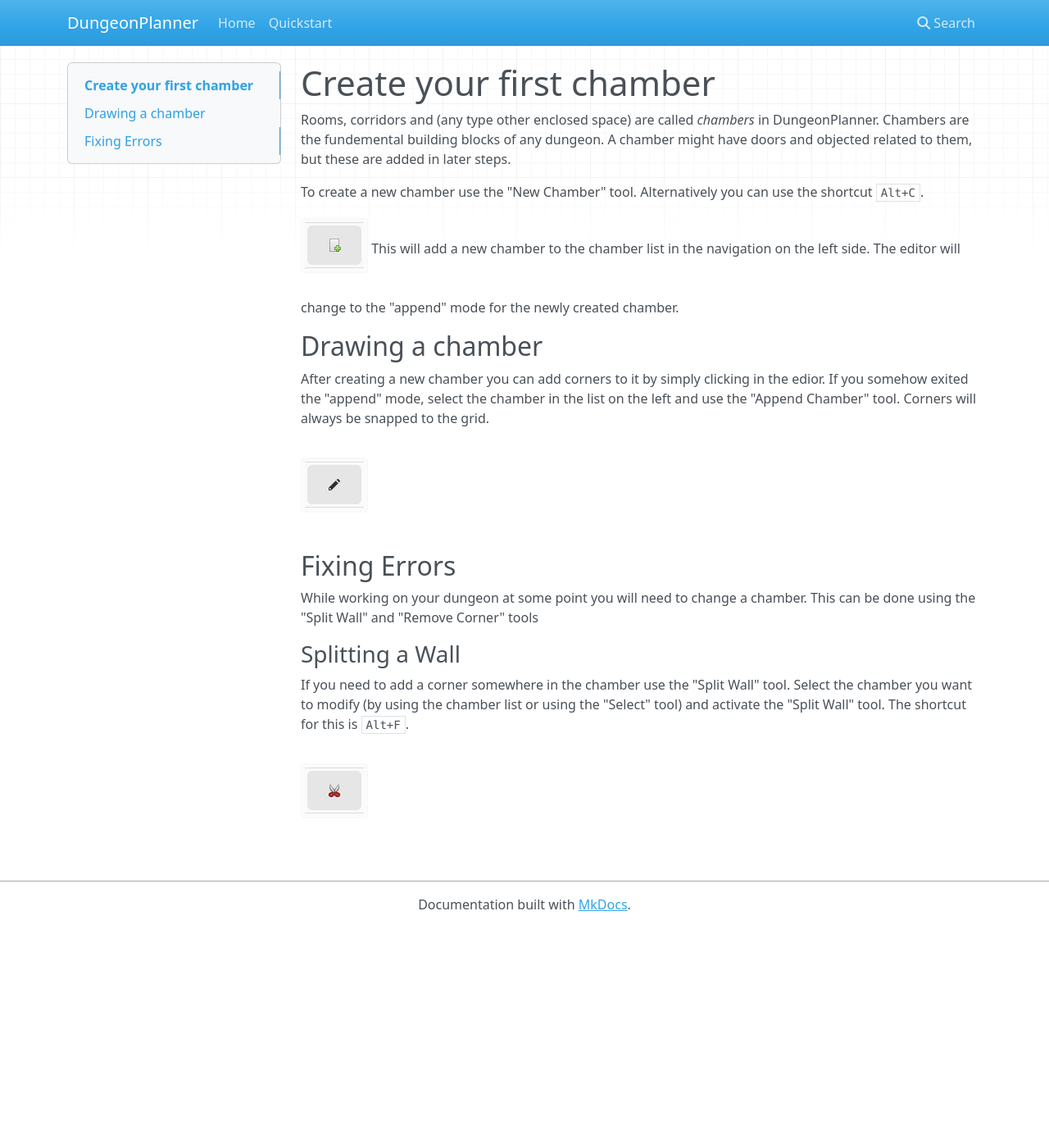
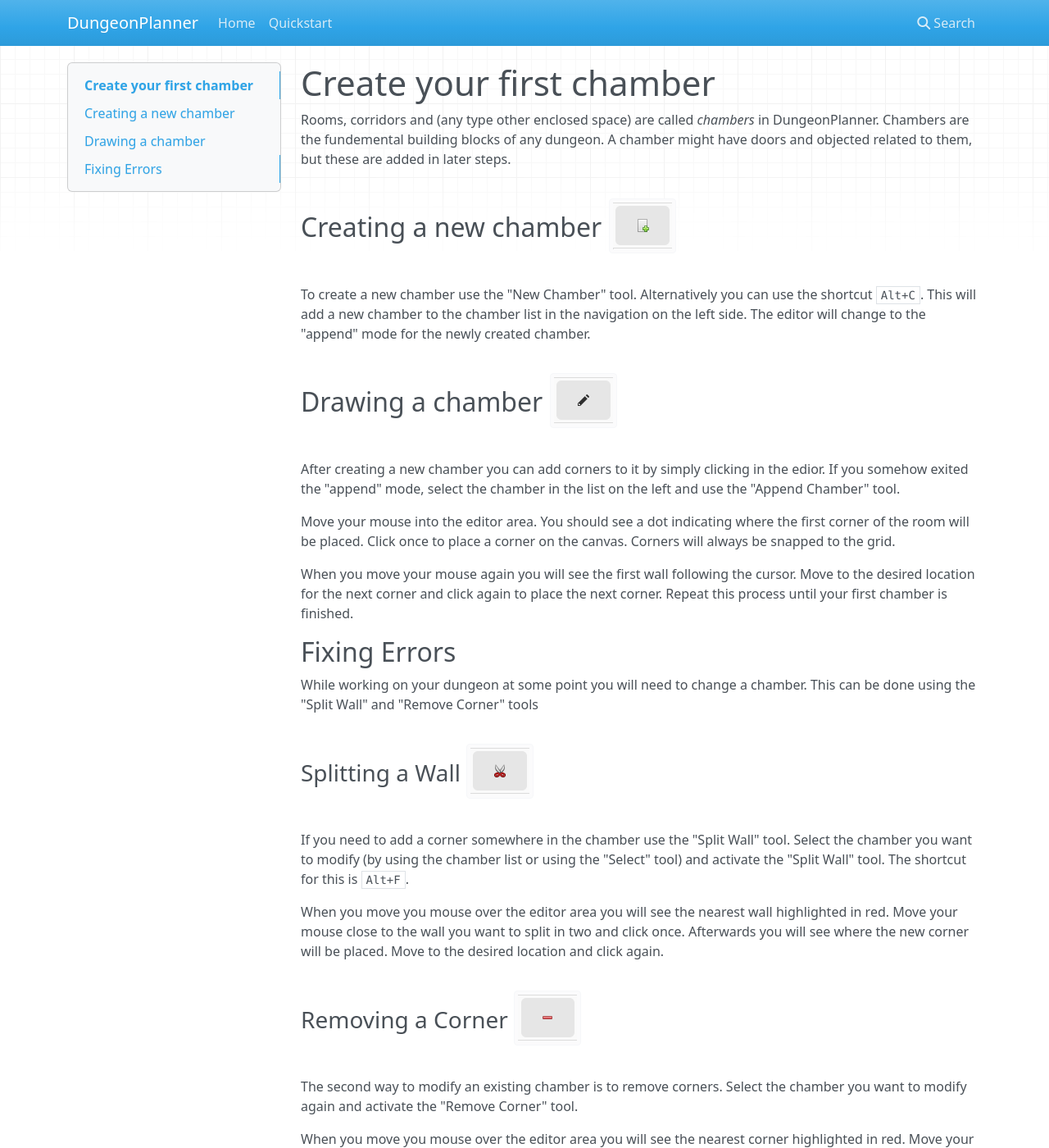
Before and after one commit to H4kor/dungeon-planner, an MkDocs documentation site: the page built from docs/docs/first_chamber.md, in a window 1280 px wide and 1400 px high. Shown: the whole window at 82% size. Built offline with MkDocs 1.6.1, drawn with Linux system fonts in a browser that asks for light colours; nearby versions of some CDN libraries; some of the changed text lies outside the part shown.

Commit message:
expand first chamber

```diff
--- a/docs/docs/first_chamber.md
+++ b/docs/docs/first_chamber.md
@@ -4,29 +4,51 @@
 Chambers are the fundemental building blocks of any dungeon.
 A chamber might have doors and objected related to them, but these are added in later steps.
 
+## Creating a new chamber ![New Chamber](assets/tools/new_chamber.png)
 
 To create a new chamber use the "New Chamber" tool. Alternatively you can use the shortcut `Alt+C`.
-![New Chamber](assets/tools/new_chamber.png)
 This will add a new chamber to the chamber list in the navigation on the left side.
 The editor will change to the "append" mode for the newly created chamber.
 
-## Drawing a chamber
+
+
+## Drawing a chamber ![Append Chamber](assets/tools/edit_chamber.png)
 
 After creating a new chamber you can add corners to it by simply clicking in the edior.
 If you somehow exited the "append" mode, select the chamber in the list on the left and use the "Append Chamber" tool.
+
+
+Move your mouse into the editor area.
+You should see a dot indicating where the first corner of the room will be placed.
+Click once to place a corner on the canvas.
 Corners will always be snapped to the grid.
 
-![Append Chamber](assets/tools/edit_chamber.png)
+When you move your mouse again you will see the first wall following the cursor.
+Move to the desired location for the next corner and click again to place the next corner.
+Repeat this process until your first chamber is finished.
+
 
 ## Fixing Errors
 
 While working on your dungeon at some point you will need to change a chamber.
 This can be done using the "Split Wall" and "Remove Corner" tools
 
-### Splitting a Wall
+### Splitting a Wall ![Split Wall](assets/tools/split_wall.png)
 
 If you need to add a corner somewhere in the chamber use the "Split Wall" tool.
 Select the chamber you want to modify (by using the chamber list or using the "Select" tool) and activate the "Split Wall" tool.
 The shortcut for this is `Alt+F`.
 
-![Split Wall](assets/tools/split_wall.png)
+When you move you mouse over the editor area you will see the nearest wall highlighted in red.
+Move your mouse close to the wall you want to split in two and click once.
+Afterwards you will see where the new corner will be placed.
+Move to the desired location and click again.
+
+### Removing a Corner ![Remove Corner](assets/tools/remove_corner.png)
+
+The second way to modify an existing chamber is to remove corners.
+Select the chamber you want to modify again and activate the "Remove Corner" tool.
+
+When you move you mouse over the editor area you will see the nearest corner highlighted in red.
+Move your mouse to highlight the corner you want to remove and click once.
+This will remove the corner.
```
